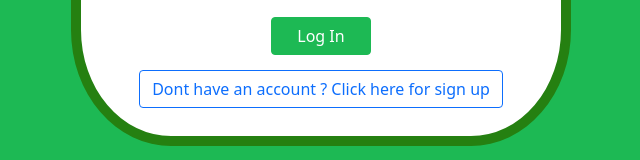
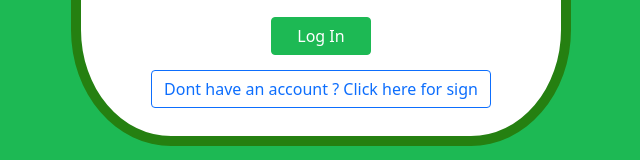
Before and after one commit to SprinTech/melo, a React app in the folder frontend/: page / in a window 1280 px wide. Shown: the part 618-778 px from the top of the page, without its empty margins (319-959 px from the left). Built offline with nearby package versions, Linux system fonts and the light colour scheme; what spotify-web-api-js would draw is missing.

Commit message:
update app

```diff
--- a/frontend/src/constants/loginApp.js
+++ b/frontend/src/constants/loginApp.js
@@ -24,7 +24,7 @@ module.exports = Object.freeze({
     connectionOptions: {
         login: {
             text: "Log In",
-            switch: "Dont have an account ? Click here for sign up"
+            switch: "Dont have an account ? Click here for sign"
         },
         signup: {
             text: "Sign Up",
```
Also changed, not shown: 2 other files (tests, documents, lock files or other folders).
